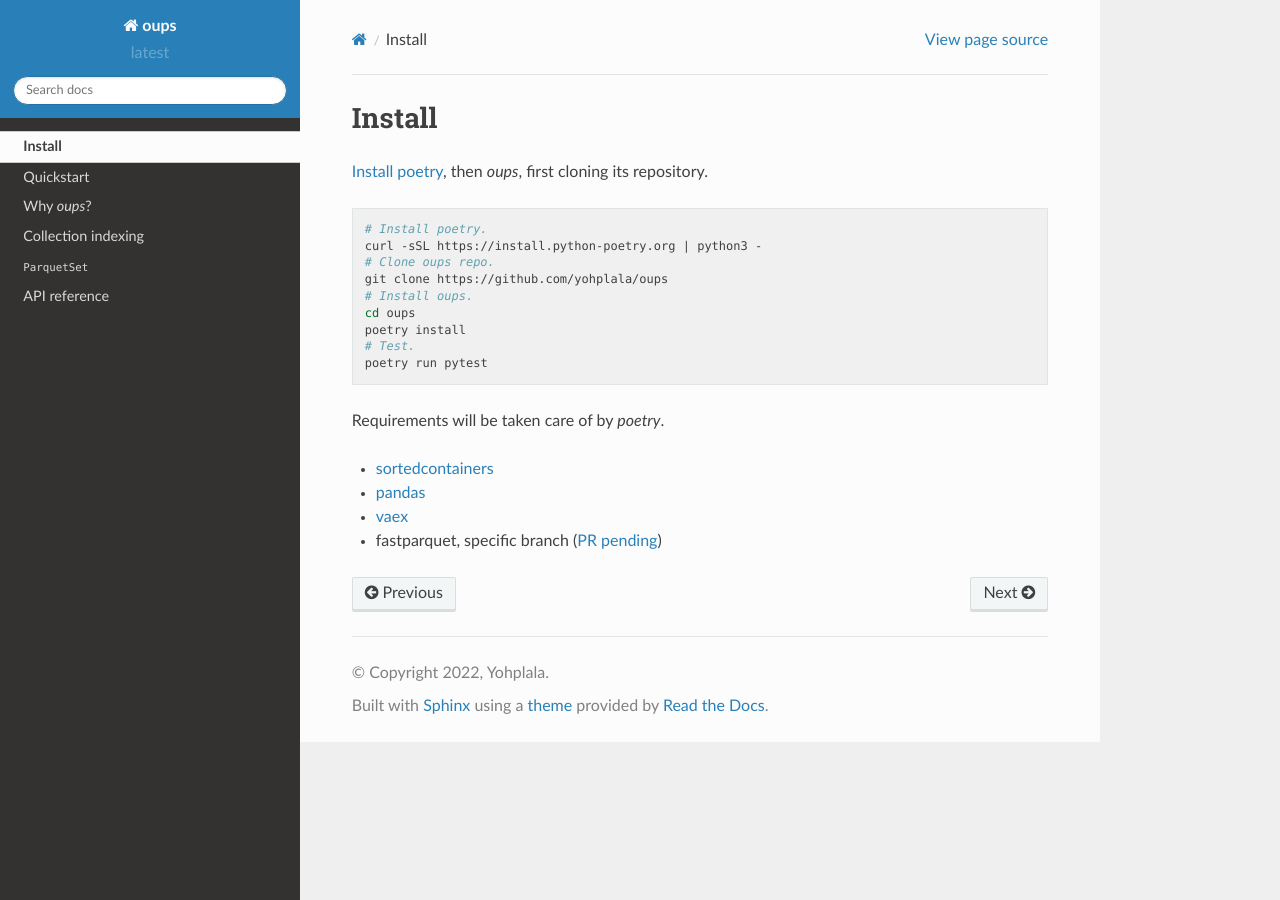
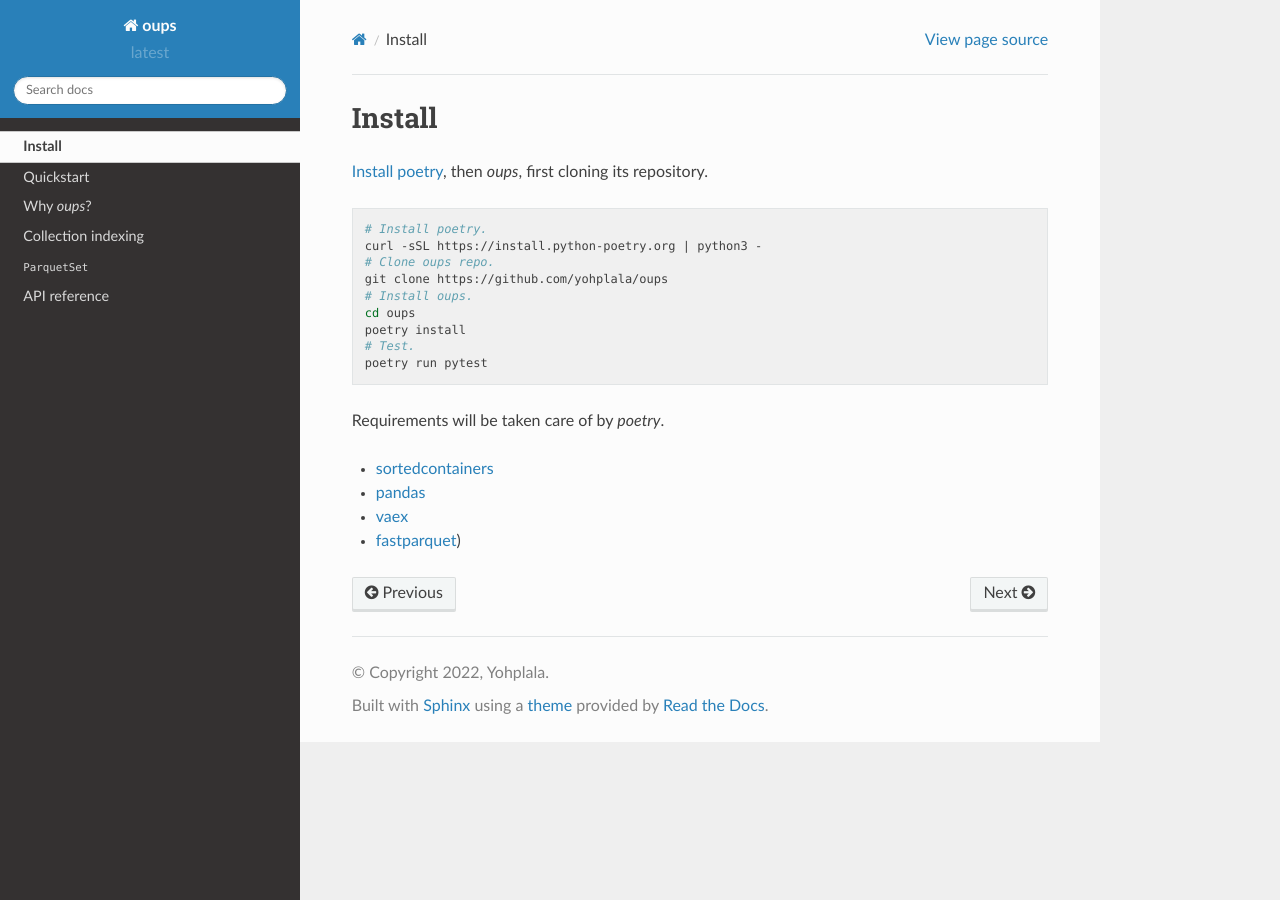
Before and after one commit to yohplala/oups, a Sphinx documentation site: the page built from docs/source/install.rst, in a window 1280 px wide. Built offline with Sphinx 7.4.7 and the Read the Docs theme 2.0.0, drawn with Linux system fonts in a browser that asks for light colours.

Commit message:
Update install.rst

```diff
--- a/docs/source/install.rst
+++ b/docs/source/install.rst
@@ -20,4 +20,4 @@ Requirements will be taken care of by `poetry`.
 * `sortedcontainers <http://www.grantjenks.com/docs/sortedcontainers/>`_
 * `pandas <https://pandas.pydata.org/>`_
 * `vaex <https://vaex.io/docs/index.html>`_
-* fastparquet, specific branch (`PR pending <https://github.com/dask/fastparquet/pull/712>`_)
+* `fastparquet <https://github.com/dask/fastparquet>`_)
```
